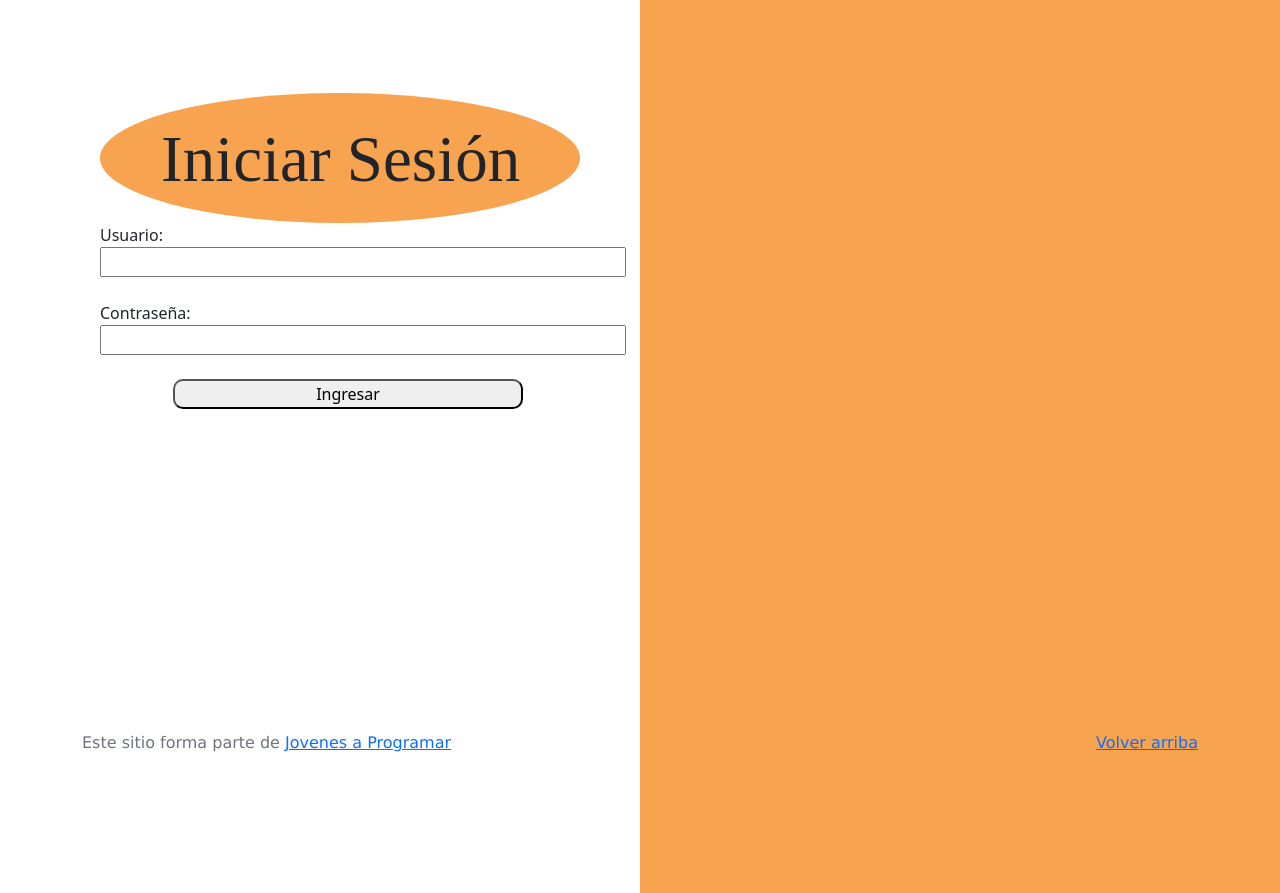
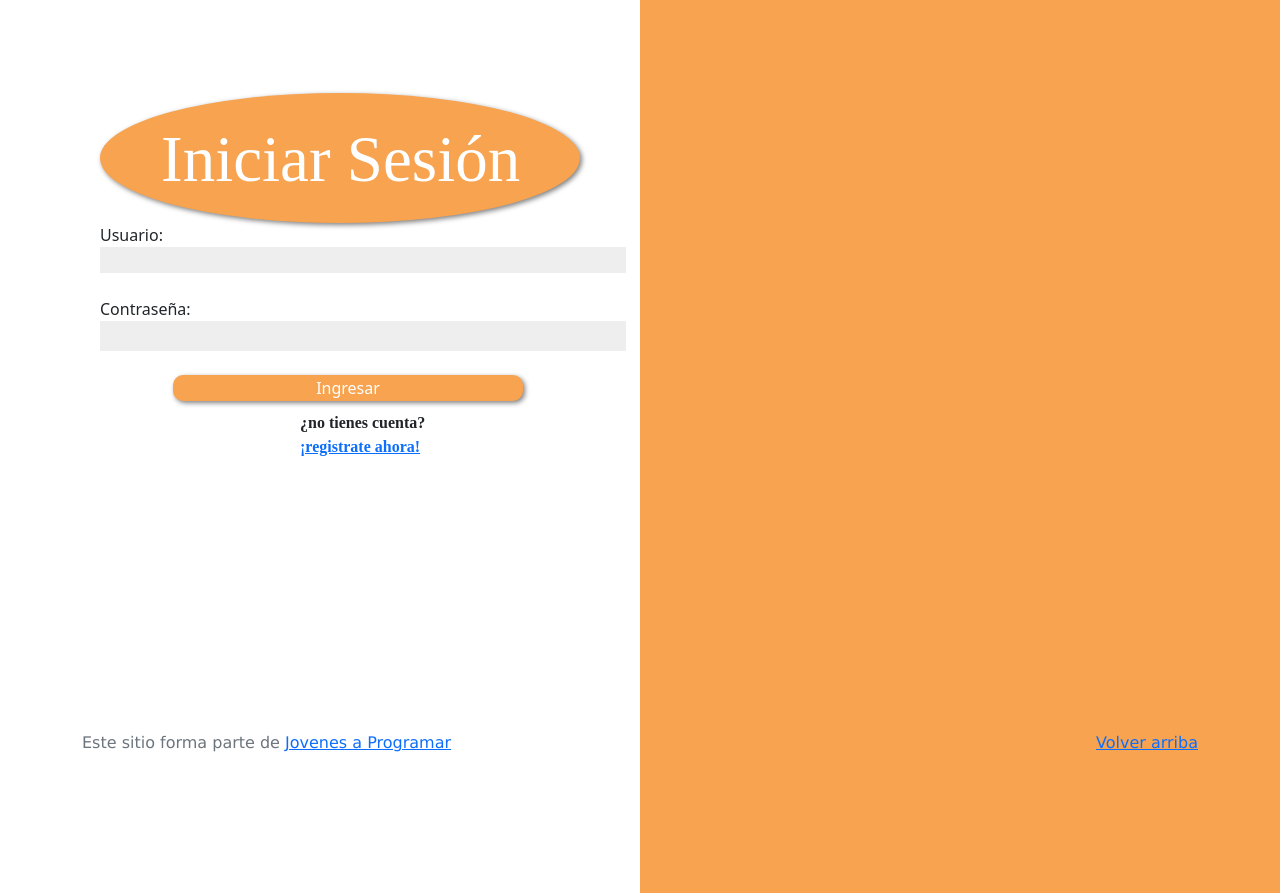
Before and after one commit to aguzuy/aguzuy.github.io, a plain HTML site: page login.html in a window 1280 px wide. Drawn offline with Linux system fonts and the light colour scheme.

Commit message:
mas arreglos css

```diff
--- a/css/styles.css
+++ b/css/styles.css
@@ -196,6 +196,7 @@ a.custom-card:hover {
       height: 130px;
       background-color:#F7A350 ;
       border-radius: 50%;
+      box-shadow: 2px 2px 5px 0px rgba(0, 0, 0, 0.5);
     }
 .sesion{
   position: absolute;
@@ -204,6 +205,7 @@ a.custom-card:hover {
       left: 161px;
       top: 112px;
 
+      color: white;
       font-family: 'Jost';
       font-style: normal;
       font-weight: 500;
@@ -212,10 +214,22 @@ a.custom-card:hover {
     }
 #contraseña{
   margin-left: 100px; width: 526px; height: 30px;
+  font-family:'Jost';
 }
 #usuario{
   margin-left: 100px; width: 526px; height: 30px
+  font-family:'Jost';
 }
 #boton{
+  background-color: #F7A350;
+  border: #F7A350;
+  color: white;
   border-radius: 10px; width: 350px; margin-left: 173px;
+  box-shadow: 2px 2px 5px 0px rgba(0, 0, 0, 0.5);
 }
+.registro{
+  margin-top: 10px;
+  margin-left: 300px;
+  font-family: 'Jost';
+  font-weight: bold;
+}
--- a/login.html
+++ b/login.html
@@ -25,13 +25,15 @@
     </div>
   <form>
     <label for="usuario" style="margin-left: 100px;">Usuario:</label><br>
-    <input type="text" id="usuario" name="username" required ><br><br>
+    <input type="text" id="usuario" name="username" required style="background-color: #00000011; border: #F3F2F2 1px;"><br><br>
 
     <label for="contraseña" style="margin-left: 100px;">Contraseña:</label><br>
-    <input type="password" id="contraseña" name="password" required ><br><br>
+    <input type="password" id="contraseña" name="password" required style="background-color: #00000011; border: #F3F2F2 1px;" ><br><br>
 
     <input type="submit" value="Ingresar" id="boton">
   </form>
+  <p class="registro">¿no tienes cuenta? <br>
+  <a href="link-redireccion">¡registrate ahora!</a></p>
 
   </main>
   <footer class="text-muted">
```
